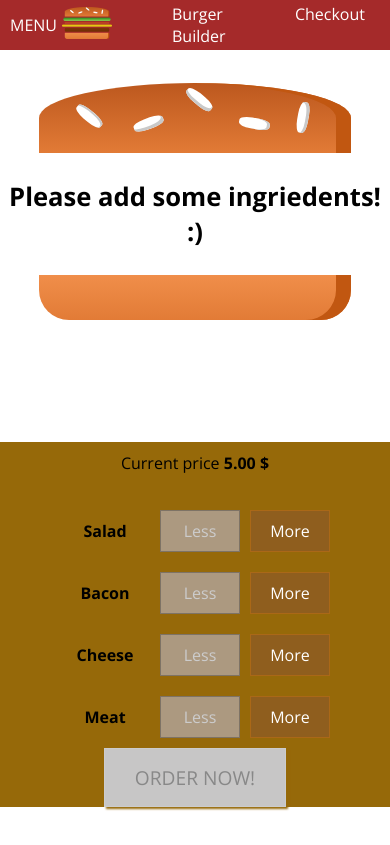
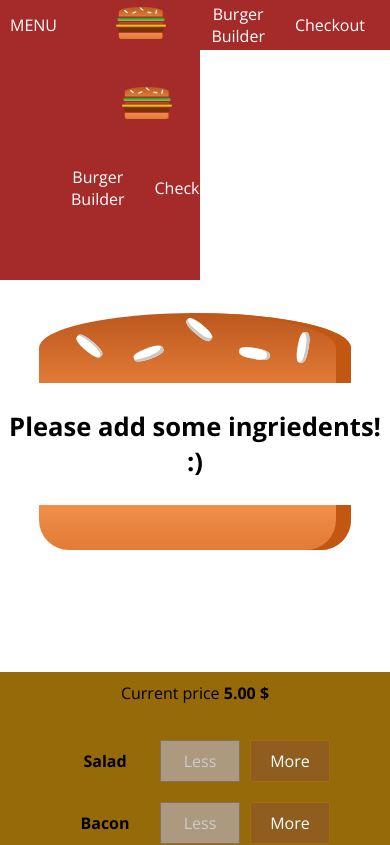
Before and after one commit to BartlomiejKar/burger-app-react, a React (Create React App) app: page / in a window 390 px wide. Shown: the top 845 px of the page. Built offline with nearby package versions, Linux system fonts and the light colour scheme.

Commit message:
added toolbarMobile function and ToolbarMobile.css

```diff
--- a/src/components/Layout/Layout.js
+++ b/src/components/Layout/Layout.js
@@ -2,11 +2,13 @@ import React from "react";
 import "./Layout.css";
 import Child from "../hoc/child";
 import Toolbar from "../Toolbar/Toolbar";
+import ToolbarMobile from "../Toolbar/ToolbarMobile/ToolbarMobile";
 
 const layout = (props) => {
   return (
     <Child>
       <Toolbar />
+      <ToolbarMobile />
       <main className="Content">{props.children}</main>
     </Child>
   );
--- a/src/components/Navigation/Navigation.css
+++ b/src/components/Navigation/Navigation.css
@@ -2,6 +2,8 @@
   list-style: none;
   display: flex;
   height: 100%;
+  text-align: center;
+  align-items: center;
 }
 
 .NavigationItem a {
--- a/src/components/Toolbar/Logo.css
+++ b/src/components/Toolbar/Logo.css
@@ -1,7 +1,9 @@
 .Logo {
   padding: 5px;
+  width: 100%;
 }
 
 .Logo img {
   width: 50px;
+  margin-left: 60%;
 }
--- /dev/null
+++ b/src/components/Toolbar/ToolbarMobile/ToolbarMobile.css
@@ -0,0 +1,25 @@
+.ToolbarMobile {
+  height: 100%;
+  width: 200px;
+  max-width: 70%;
+  top: 0;
+  left: 0;
+  z-index: 200;
+  background-color: brown;
+  padding: 32px 16px;
+  box-sizing: border-box;
+  transition: transform 0.3ms ease-out;
+}
+
+@media (min-width: 500px) {
+  .ToolbarMobile {
+    display: none;
+  }
+}
+
+.Open {
+  transform: translateX(0);
+}
+.Close {
+  transform: translateX(-100%);
+}
--- /dev/null
+++ b/src/components/Toolbar/ToolbarMobile/ToolbarMobile.js
@@ -0,0 +1,16 @@
+import React from "react";
+import NavigationItems from "../../Navigation/navigationItems";
+import Logo from "../Logo";
+import "./ToolbarMobile.css";
+const ToolbarMobile = () => {
+  return (
+    <div className="ToolbarMobile">
+      <Logo />
+      <nav>
+        <NavigationItems />
+      </nav>
+    </div>
+  );
+};
+
+export default ToolbarMobile;
```
